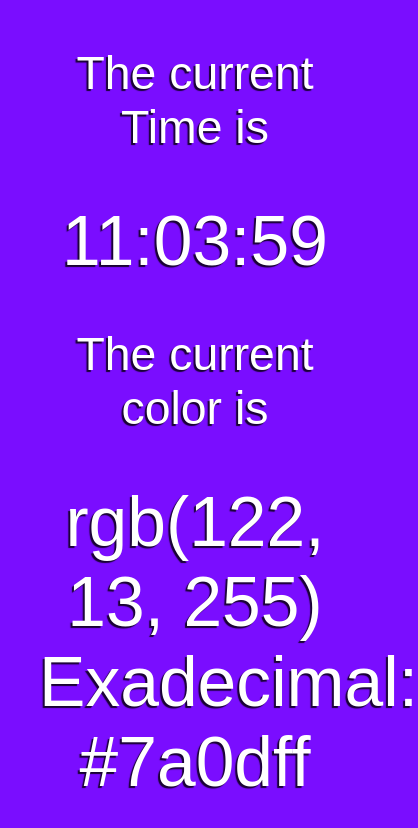
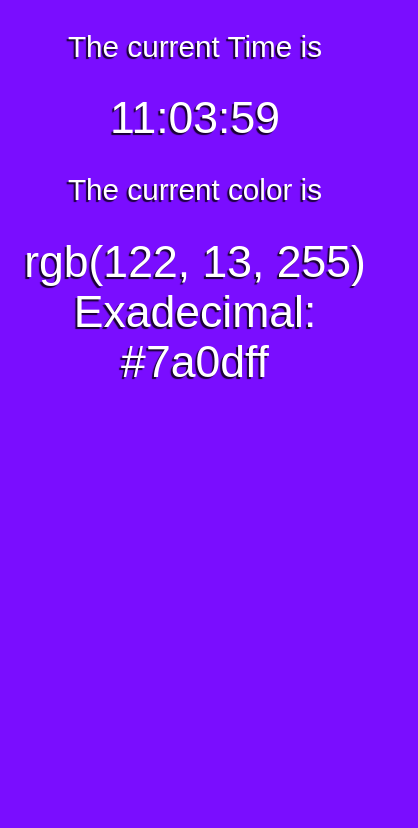
Before and after one commit to donjosef/colorclock, a plain HTML site: page index.html in a window 390 px wide. Shown: the whole page, 418 px wide, since content can reach past the window. Drawn offline with Linux system fonts and the light colour scheme.

Commit message:
Add media query

```diff
--- a/app.css
+++ b/app.css
@@ -19,3 +19,12 @@
     margin-top: 0;
     margin-bottom: 0;
 }
+
+@media screen and (max-width: 750px) {
+    body {
+        font-size: 0.64em;
+    }
+    .container {
+        width: 98%;
+    }
+}
```
